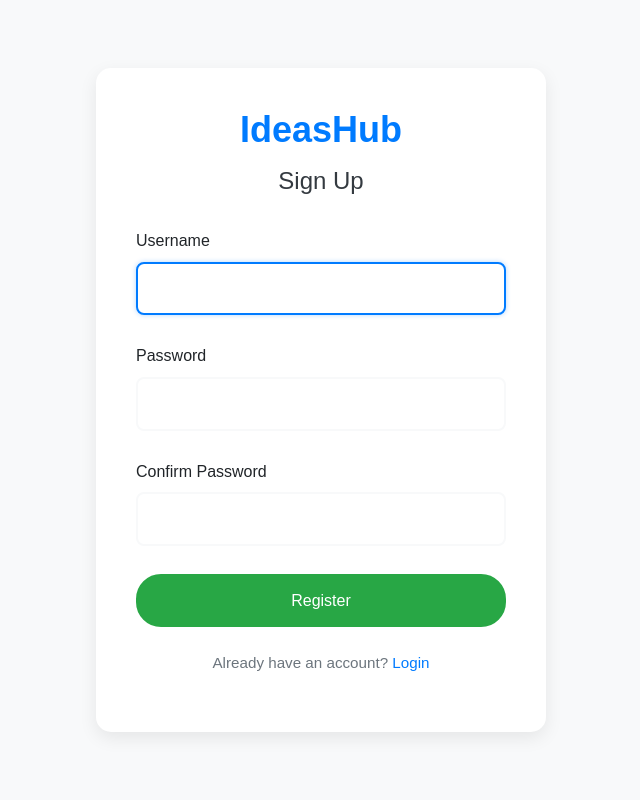
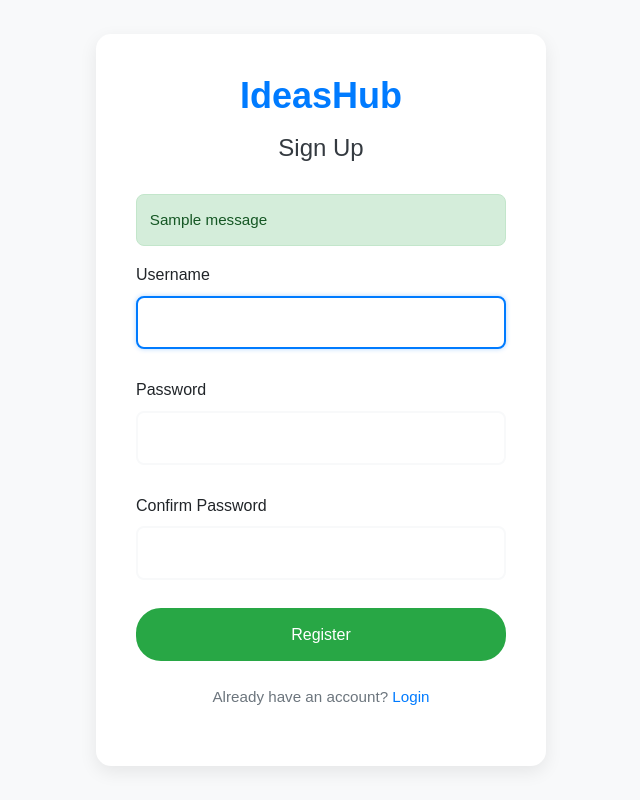
Before and after one commit to Celestinekb/ideaHub, a Django app: page /signup/ in a window 1280 px wide. Shown: the whole page, without its empty margins (319-959 px from the left). Run offline with Django 5.2, Linux system fonts and the light colour scheme; tables that the repository leaves empty hold one stand-in row (values such as "Sample post"); one stand-in notice (Sample message) is shown.

Commit message:
Updated signup form error handling and styling

```diff
--- a/ideas/templates/registration/signup.html
+++ b/ideas/templates/signup.html
@@ -13,6 +13,27 @@
         <div class="signup-container">
             <h1 class="brand-title">IdeasHub</h1>
             <h2>Sign Up</h2>
+
+            <!-- Display Django Messages -->
+            {% if messages %}
+                {% for message in messages %}
+                    <div class="alert alert-{{ message.tags }}">{{ message }}</div>
+                {% endfor %}
+            {% endif %}
+
+            <!-- Display Form Errors -->
+            {% if form.errors %}
+                <div class="alert alert-danger">
+                    <ul>
+                        {% for field in form %}
+                            {% for error in field.errors %}
+                                <li><strong>{{ field.label }}:</strong> {{ error }}</li>
+                            {% endfor %}
+                        {% endfor %}
+                    </ul>
+                </div>
+            {% endif %}
+
             <form method="POST">
                 {% csrf_token %}
                 <div class="form-group">
@@ -29,11 +50,13 @@
                 </div>
                 <button type="submit" class="btn-register">Register</button>
             </form>
+
             <p class="login-link">
                 Already have an account? <a href="{% url 'login' %}">Login</a>
             </p>
         </div>
     </div>
+
     <script src="https://cdn.jsdelivr.net/npm/bootstrap@5.3.0/dist/js/bootstrap.bundle.min.js"></script>
 </body>
 </html>
--- a/ideas/views.py
+++ b/ideas/views.py
@@ -43,15 +43,24 @@ def delete_idea(request, idea_id):
         return redirect('idea_list')  # Prevent unauthorized deletion
 
 
+from django.contrib.auth.forms import UserCreationForm
+from django.shortcuts import render, redirect
+from django.contrib import messages
+
 def signup(request):
-    if request.method == 'POST':
+    if request.method == "POST":
         form = UserCreationForm(request.POST)
         if form.is_valid():
             form.save()
-            return redirect('login')  # Redirect to login page after signup
+            messages.success(request, "Account created successfully! You can now log in.")
+            return redirect("login")
+        else:
+            messages.error(request, "There was an error with your sign-up. Please check the form.")
     else:
         form = UserCreationForm()
-    return render(request, 'registration/signup.html', {'form': form})
+
+    return render(request, "signup.html", {"form": form})
+
 
 def idea_list(request):
     if request.user.is_authenticated:
--- a/static/css/signup.css
+++ b/static/css/signup.css
@@ -191,3 +191,36 @@ h2 {
         padding: 0.5rem;
     }
 }
+
+/* Error Messages */
+.alert {
+    padding: 0.8rem;
+    border-radius: 8px;
+    margin-bottom: 1rem;
+    font-size: 0.95rem;
+    font-weight: 500;
+}
+
+/* Error Styling */
+.alert-danger {
+    background: #ffdddd;
+    color: #b30000;
+    border: 1px solid #b30000;
+}
+
+.alert-danger ul {
+    list-style: none;
+    padding: 0;
+    margin: 0;
+}
+
+.alert-danger li {
+    padding: 5px 0;
+}
+
+/* Success Message */
+.alert-success {
+    background: #d4edda;
+    color: #155724;
+    border: 1px solid #c3e6cb;
+}
```
Also changed, not shown: ideas/templates/login.html (deleted, +0 -35 lines), db.sqlite3, media/profile_pics/IMG_20230614_102531_680.jpg.
